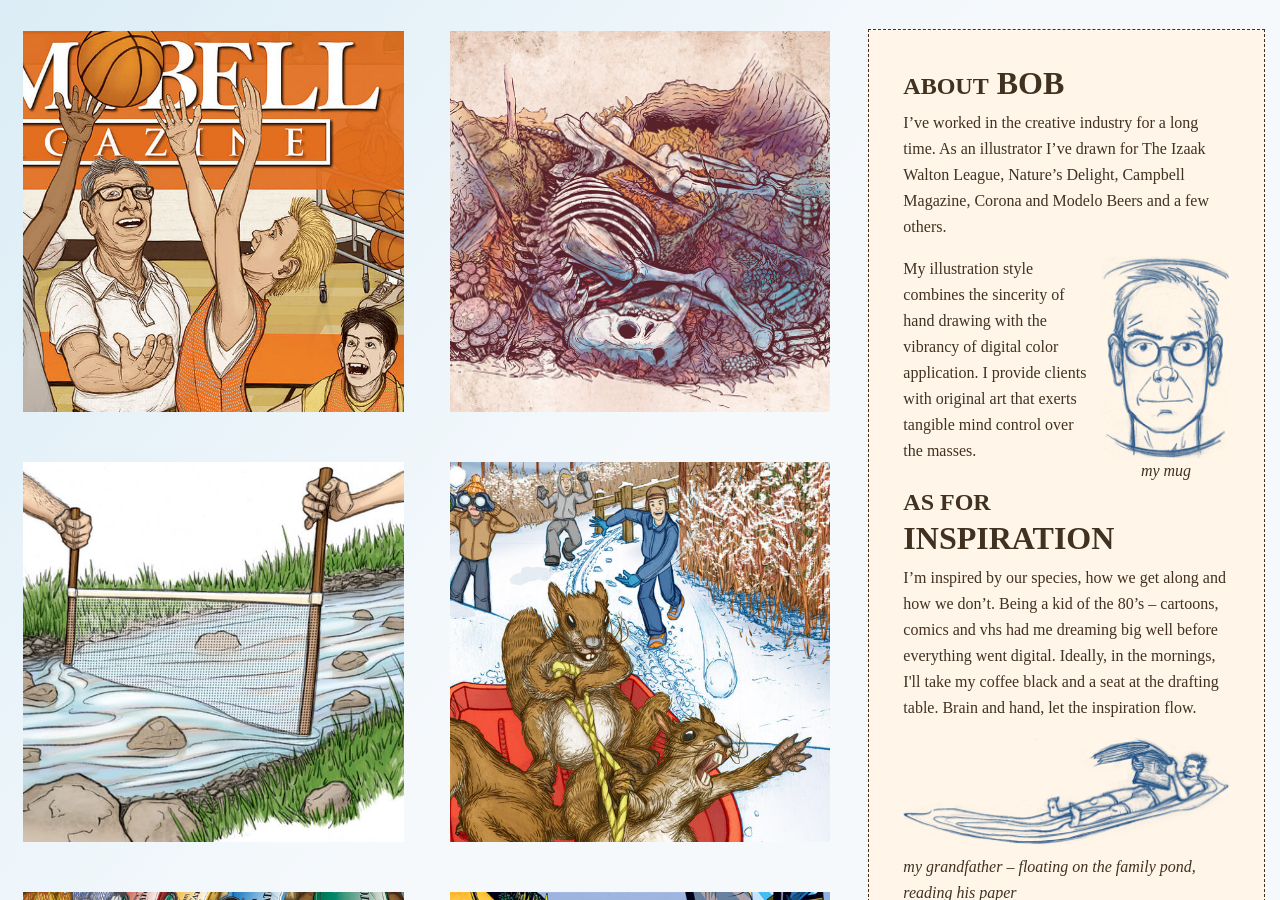
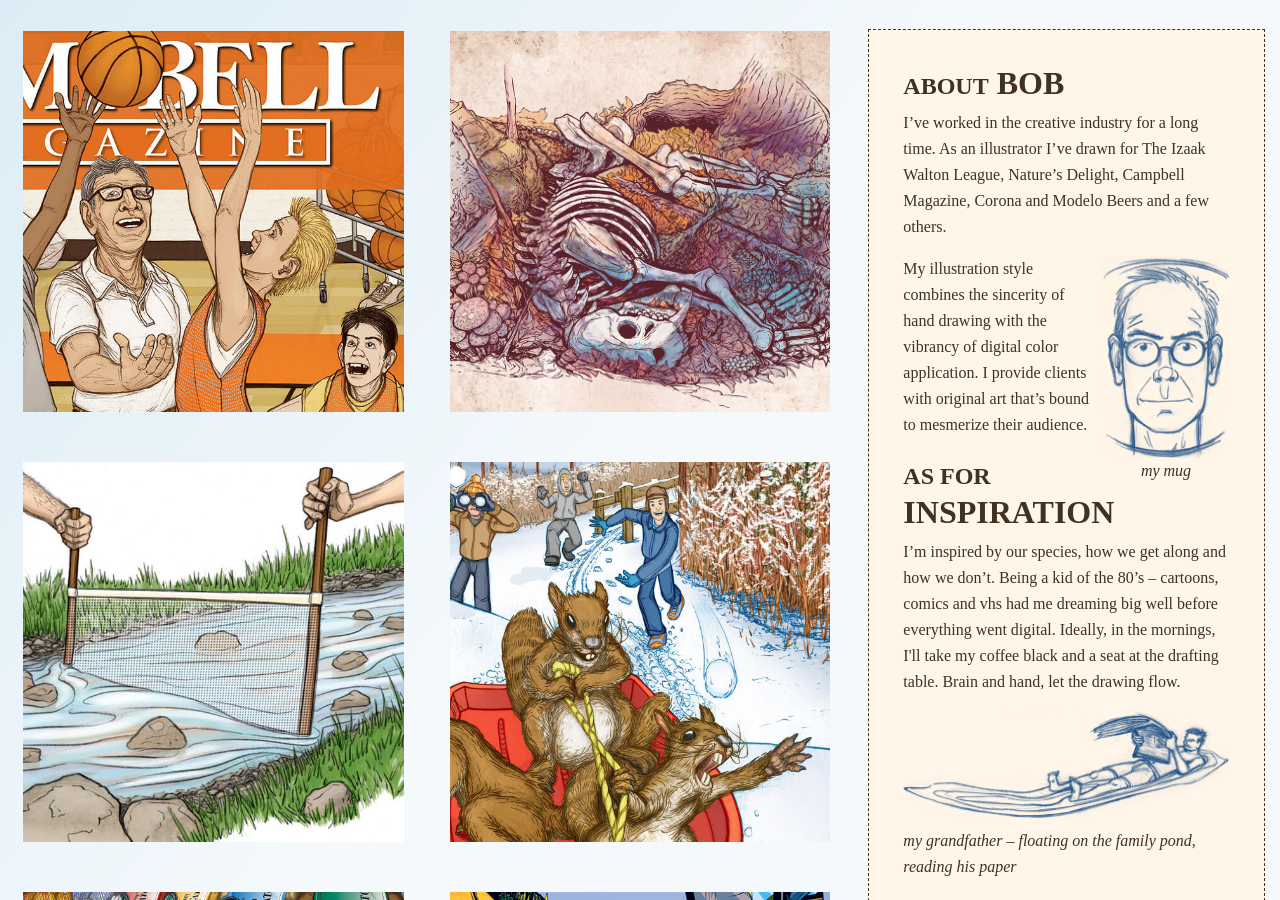
Before and after one commit to bobdry/illus, a Jekyll site: the page built from index.md, in a window 1280 px wide and 900 px high, scrolled down 274 px. Built offline with Jekyll 4.4.1, drawn with Linux system fonts in a browser that asks for light colours; some web fonts are replaced.

Commit message:
basic info update

```diff
--- a/_includes/basic_info.html
+++ b/_includes/basic_info.html
@@ -1,8 +1,8 @@
 <div class="basic-info">
 <h2><span>ABOUT</span> BOB</h2>
 <p>I&rsquo;ve worked in the creative industry for a long time. As an illustrator I&rsquo;ve drawn for The Izaak Walton League, Nature&rsquo;s Delight, Campbell Magazine, Corona and Modelo Beers and a few others.</p> <div class="mug float-right text-center ml-2"><img src="{{ "images/my_mug_one.png" | prepend: site.baseurl }}" class="mug"/><br><em>my mug</em></div>
-<p>My illustration style combines the sincerity of hand drawing with the vibrancy of digital color application. I provide clients with original art that exerts tangible mind control over the masses.</p>
+<p>My illustration style combines the sincerity of hand drawing with the vibrancy of digital color application. I provide clients with original art that&rsquo;s bound to mesmerize their audience.</p>
 <h2><span>AS FOR</span> INSPIRATION</h2>
-<p>I&rsquo;m inspired by our species, how we get along and how we don&rsquo;t. Being a kid of the 80&rsquo;s &ndash; cartoons, comics and vhs had me dreaming big well before everything went digital. Ideally, in the mornings, I'll take my coffee black and a seat at the drafting table. Brain and hand, let the inspiration flow.
+<p>I&rsquo;m inspired by our species, how we get along and how we don&rsquo;t. Being a kid of the 80&rsquo;s &ndash; cartoons, comics and vhs had me dreaming big well before everything went digital. Ideally, in the mornings, I'll take my coffee black and a seat at the drafting table. Brain and hand, let the drawing flow.
 <div class="about_image"><img src="{{ "images/cloniger.png" | prepend: site.baseurl }}" class="cloniger img-fluid"/><em>my grandfather &ndash; floating on the family pond, reading his paper</em></div></p>
 </div>
```
